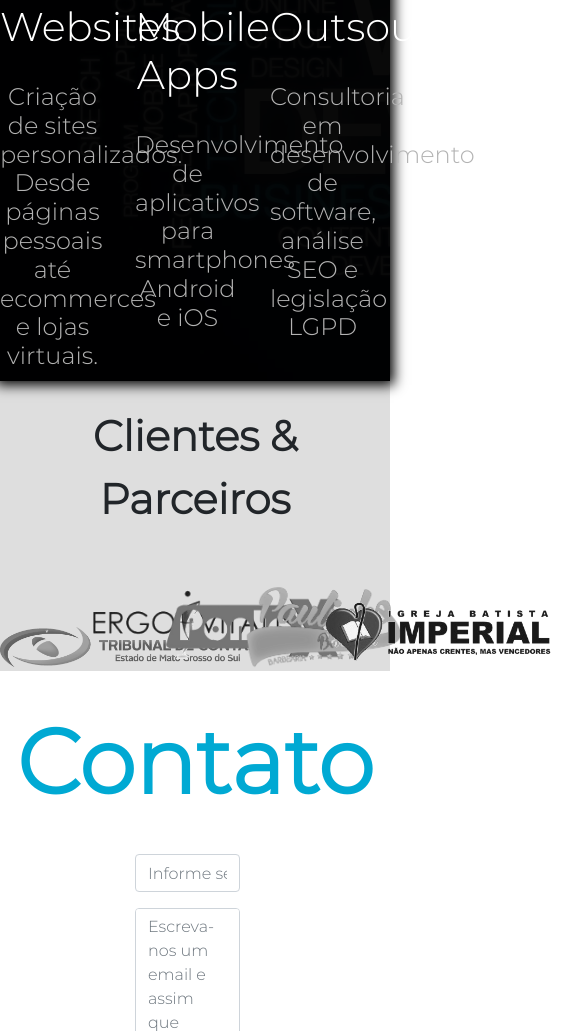
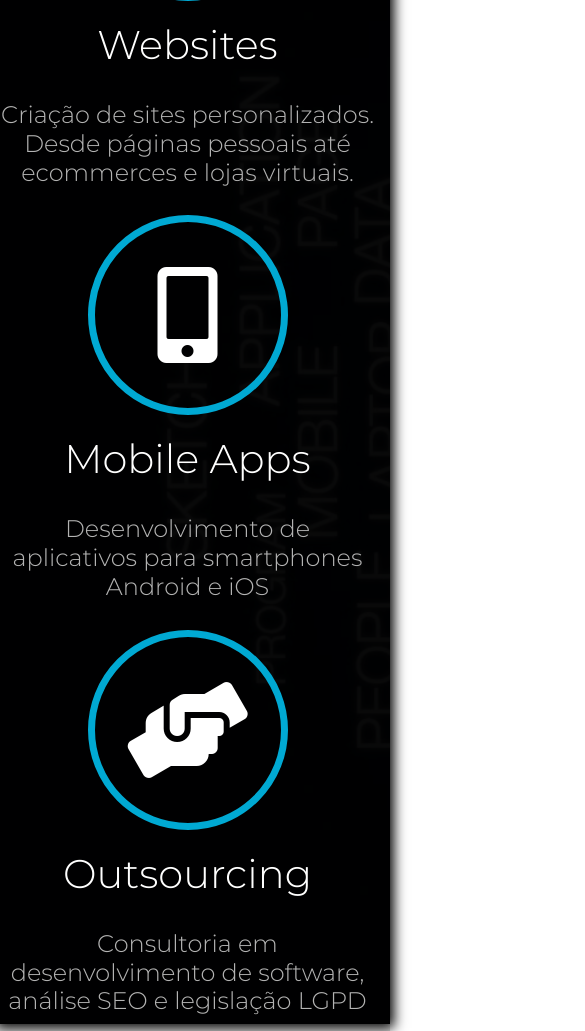
Before and after one commit to elixneto/Rz3WebSite, a website: page src/index.pug in a window 390 px wide. Shown: the part 969-2000 px from the top of the page, 585 px wide, since content can reach past the window. Drawn offline with nearby package versions, Linux system fonts and the light colour scheme; files that its build step writes are made by us from their sources.

Commit message:
responsive layout

```diff
--- a/src/assets/site.css
+++ b/src/assets/site.css
@@ -5,11 +5,11 @@ body {
 /* TEXT */
 
 .title {
-    font-size: 90px;
+    font-size: 76px;
 }
 
 .subtitle {
-    font-size: 42px;
+    font-size: 36px;
 }
 
 .dark-rounded-bg {
@@ -44,7 +44,7 @@ section {
     height: 100%;
     background-image: url(./imgs/stationwork_1.jpg);
     background-repeat: no-repeat;
-    filter: opacity(.15);
+    filter: opacity(.08);
 }
 
 .section-two{
@@ -66,10 +66,11 @@ section {
 
 .circle {
     border-radius: 50%;
-    border: 10px solid #00a9d3;
+    border: 7px solid #00a9d3;
     width: 200px;
     height: 200px;
     display: inline-block;
+    margin-top: 20px;
     margin-bottom: 20px;
     text-align: center;
     position: relative;
@@ -130,7 +131,6 @@ section {
 }
 
 .section-four {
-    height: 290px;
     background-color: #dedede;
 }
 .section-four img {
--- a/src/index.pug
+++ b/src/index.pug
@@ -16,9 +16,9 @@ html
     body
         section.section-one
             .section-inside
-                text.title
+                span.title
                     b.cs-text-cyan.dark-rounded-bg &nbsp;Rz3&nbsp;
-                    span &nbsp;Sistemas
+                span.title &nbsp;Sistemas
                 p.subtitle.cs-text-cyan
                     b soluções em software
                 h1 &nbsp;
@@ -27,20 +27,20 @@ html
         section.section-two
             .section-inside
                 .row
-                    .col.text-white.text-center
+                    .col-md.text-white.text-center
                         .circle
                             i.far.fa-address-card.fa-6x
                         h1 Websites
                         br
                         h4.cs-text-light-grey Criação de sites personalizados. Desde páginas pessoais até ecommerces e lojas virtuais.
-                    .col.text-white.text-center
+                    .col-md.text-white.text-center
                         .circle
                             i.fas.fa-mobile-alt.fa-6x
                         h1 Mobile Apps
                         br
                         h4.cs-text-light-grey Desenvolvimento de aplicativos para smartphones Android e iOS
 
-                    .col.text-white.text-center
+                    .col-md.text-white.text-center
                         .circle
                             i.fas.fa-hands-helping.fa-6x
                         h1 Outsourcing
@@ -50,42 +50,40 @@ html
         .section-four
             br
             .subtitle.text-center
-                b Clientes & Parceiros
+                b Nossos Clientes
             br
             br
             .row
-                .col
+                .col-md
                     br
                     | &nbsp;
                     img(src="./assets/imgs/partners/tce_logo.png" height="40px")
-                .col
+                .col-md
                     img(src="./assets/imgs/partners/ergovitalis_logo.png" height="80px")
-                .col
+                .col-md
                     p
                     img(src="./assets/imgs/partners/pontox_logo.png" height="65px")
-                .col
+                .col-md
                     img(src="./assets/imgs/partners/paulinho_logo.png" height="90px")
-                .col
+                .col-md
                     p
                     img(src="./assets/imgs/partners/ibi_logo.png" height="70px")
-
+            br
+            br
         section
             br
             b.title.cs-text-cyan Contato
             br
             br
-            .row
-                .col
-                .col
-                    form
-                        .form-group
-                            input.form-control(type="email" placeholder="Informe seu email")
-                        .form-group
-                            textarea.form-control(placeholder="Escreva-nos um email e assim que possível entraremos em contato" rows="5")
-                        .form-group
-                            button.btn.btn-outline-success Enviar email
-                .col
-            br
+            .container
+                form
+                    .form-group
+                        input.form-control(type="email" placeholder="Informe seu email")
+                    .form-group
+                        textarea.form-control(placeholder="Escreva-nos um email e assim que possível entraremos em contato" rows="5")
+                    .form-group
+                        button.btn.btn-outline-success Enviar email
+                br
 
     footer
         .row
```
